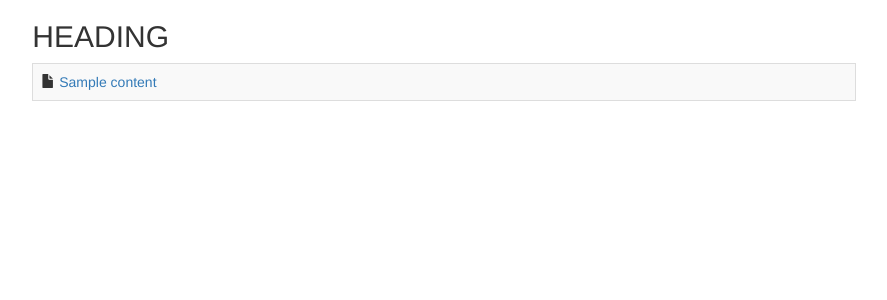
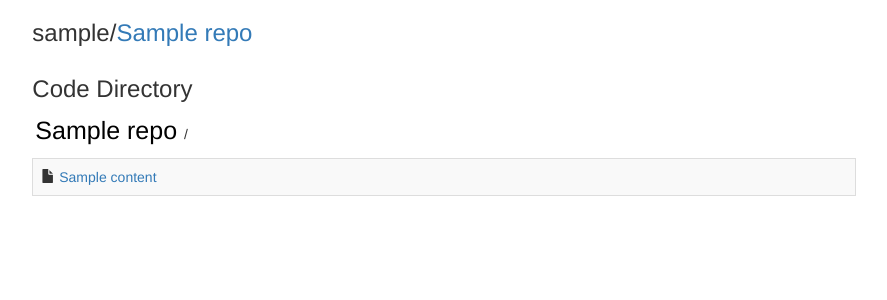
Before and after one commit to Kacppian/roro_assignment, a Flask app: template project/repos/templates/repos/index.html in a window 1280 px wide. Shown: the top 300 px of the page, without its empty margins (196-1083 px from the left). Run offline with Flask 2, Linux system fonts and the light colour scheme; the template is opened without the code that fills it: most values are stand-ins (such as "Sample title", 1, 10 or a date in 2020); some libraries are stand-ins or nearby versions.

Commit message:
everything working

```diff
--- a/project/repos/static/css/styles.css
+++ b/project/repos/static/css/styles.css
@@ -1,3 +1,13 @@
 .content-row{
     padding: 5px;
 }
+
+.path-link{
+    margin: 3px;
+    font-size: 25px;
+}
+
+.path-link:last-of-type {
+    pointer-events: none;
+    color: #000;
+}
--- a/project/repos/templates/repos/file.html
+++ /dev/null
@@ -1 +0,0 @@
-{{ file_content }}
--- a/project/repos/templates/repos/index.html
+++ b/project/repos/templates/repos/index.html
@@ -4,11 +4,22 @@
     <link rel="stylesheet" href="{{ url_for('repos.static', filename='css/styles.css') }}">
 {% endblock %}
 {% block content %}
-    <h2 class="col-md-8 col-md-offset-2">HEADING</h2>
+    {% set repo_url = "/repos/{}".format(repo.full_name) %}
+    <h3 class="col-md-8 col-md-offset-2">{{ repo.owner.login }}/<a href="{{repo_url}}">{{ repo.name }}</a></h3>
     <div class="col-md-8 col-md-offset-2">
+        <h3>Code Directory</h3>
+        <p>
+            <a href="{{ repo_url }}" class="base_dir path-link">{{ repo.name }}</a>
+            <span>/</span>
+            {% for path_element in get_fragment_list(request.path) %}
+                <a href="{{repo_url}}/{{path_element.url_path}}/" class="path-link">{{path_element.url_name}}</a>
+                <span>/</span>
+            {% endfor %}
+        </p>
         {% if repo_contents.type == 'file' %}
-            <div class="col-md-8 col-md-offset-1">
+            <div class="col-md-8">
                     <code>
+
                         {{ convert_text_to_html(repo_contents.decoded_content.decode('utf-8')) | safe}}
                     </code>
             </div>
```
Also changed, not shown: project/repos/views.py (+17 -3 lines).
